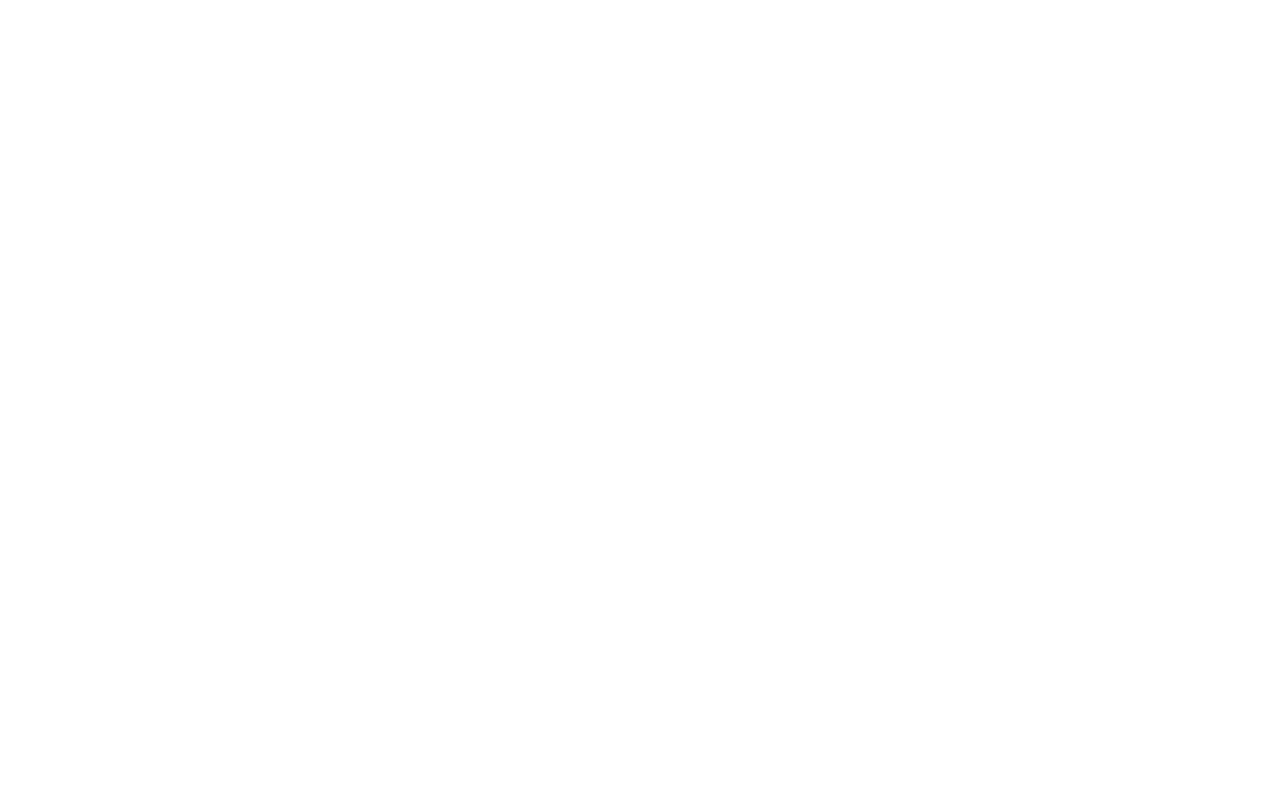
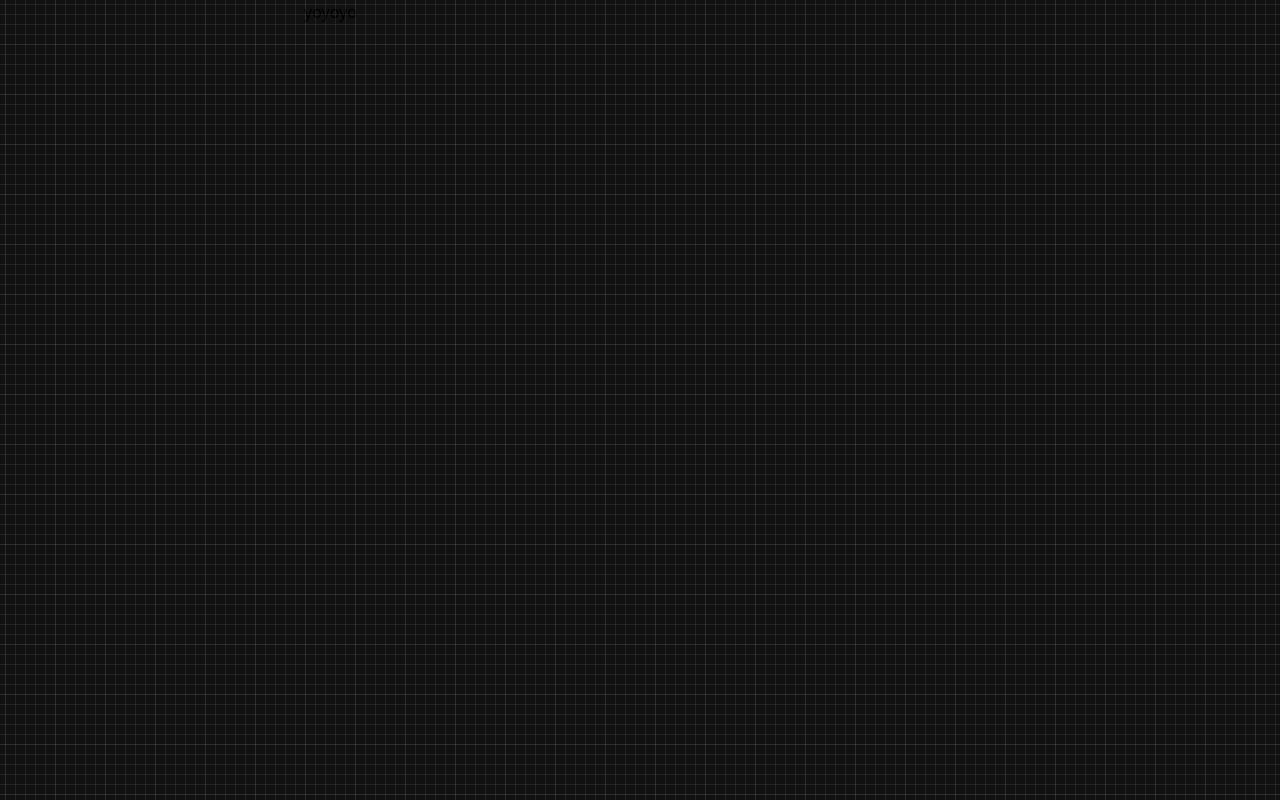
Before and after one commit to aspiringLich/isospin, a SvelteKit app: page / in a window 1280 px wide. Built offline with nearby package versions, Linux system fonts and the light colour scheme.

Commit message:
start basics

```diff
--- a/package.json
+++ b/package.json
@@ -16,6 +16,7 @@
 		"@sveltejs/adapter-auto": "^2.0.0",
 		"@sveltejs/kit": "^1.20.4",
 		"@types/cookie": "^0.5.1",
+		"@types/node": "^20.8.6",
 		"@typescript-eslint/eslint-plugin": "^6.0.0",
 		"@typescript-eslint/parser": "^6.0.0",
 		"autoprefixer": "^10.4.16",
--- a/src/routes/+layout.svelte
+++ b/src/routes/+layout.svelte
@@ -1,3 +1,6 @@
 <script>
 	import './styles.postcss';
 </script>
+
+<div class="grid-bg" />
+<slot />
--- a/src/routes/+page.svelte
+++ b/src/routes/+page.svelte
@@ -1,2 +1,4 @@
 
-hi
+<div class="md:max-w-2xl m-auto">
+    yoyoyo
+</div>
--- a/src/routes/styles.postcss
+++ b/src/routes/styles.postcss
@@ -0,0 +1,69 @@
+@tailwind base;
+@tailwind components;
+@tailwind utilities;
+
+:root {
+	--color-grid-1: rgba(255, 255, 255, 0.08);
+	--color-grid-2: rgba(255, 255, 255, 0.12);
+}
+
+body {
+	@apply m-0 overflow-clip bg-[#111];
+}
+
+div.grid-bg {
+	position: fixed;
+	left: 0;
+	width: 100%;
+	height: 100%;
+
+	background-image: linear-gradient(
+			0deg,
+			transparent 9%,
+			var(--color-grid-2) 10%,
+			var(--color-grid-2) 12%,
+			transparent 13%,
+			transparent 29%,
+			var(--color-grid-1) 30%,
+			var(--color-grid-1) 31%,
+			transparent 32%,
+			transparent 49%,
+			var(--color-grid-1) 50%,
+			var(--color-grid-1) 51%,
+			transparent 52%,
+			transparent 69%,
+			var(--color-grid-1) 70%,
+			var(--color-grid-1) 71%,
+			transparent 72%,
+			transparent 89%,
+			var(--color-grid-1) 90%,
+			var(--color-grid-1) 91%,
+			transparent 92%,
+			transparent
+		),
+		linear-gradient(
+			90deg,
+			transparent 9%,
+			var(--color-grid-2) 10%,
+			var(--color-grid-2) 12%,
+			transparent 13%,
+			transparent 29%,
+			var(--color-grid-1) 30%,
+			var(--color-grid-1) 31%,
+			transparent 32%,
+			transparent 49%,
+			var(--color-grid-1) 50%,
+			var(--color-grid-1) 51%,
+			transparent 52%,
+			transparent 69%,
+			var(--color-grid-1) 70%,
+			var(--color-grid-1) 71%,
+			transparent 72%,
+			transparent 89%,
+			var(--color-grid-1) 90%,
+			var(--color-grid-1) 91%,
+			transparent 92%,
+			transparent
+		);
+	background-size: 50px 50px;
+}
--- a/tailwind.config.js
+++ b/tailwind.config.js
@@ -1,8 +1,8 @@
 /** @type {import('tailwindcss').Config} */
 export default {
-  content: [],
-  theme: {
-    extend: {},
-  },
-  plugins: [],
-}
+	content: ['./src/**/*.{html,js,svelte,ts}'],
+	theme: {
+		extend: {}
+	},
+	plugins: []
+};
```
Also changed, not shown: 1 other file (tests, documents, lock files or other folders).
